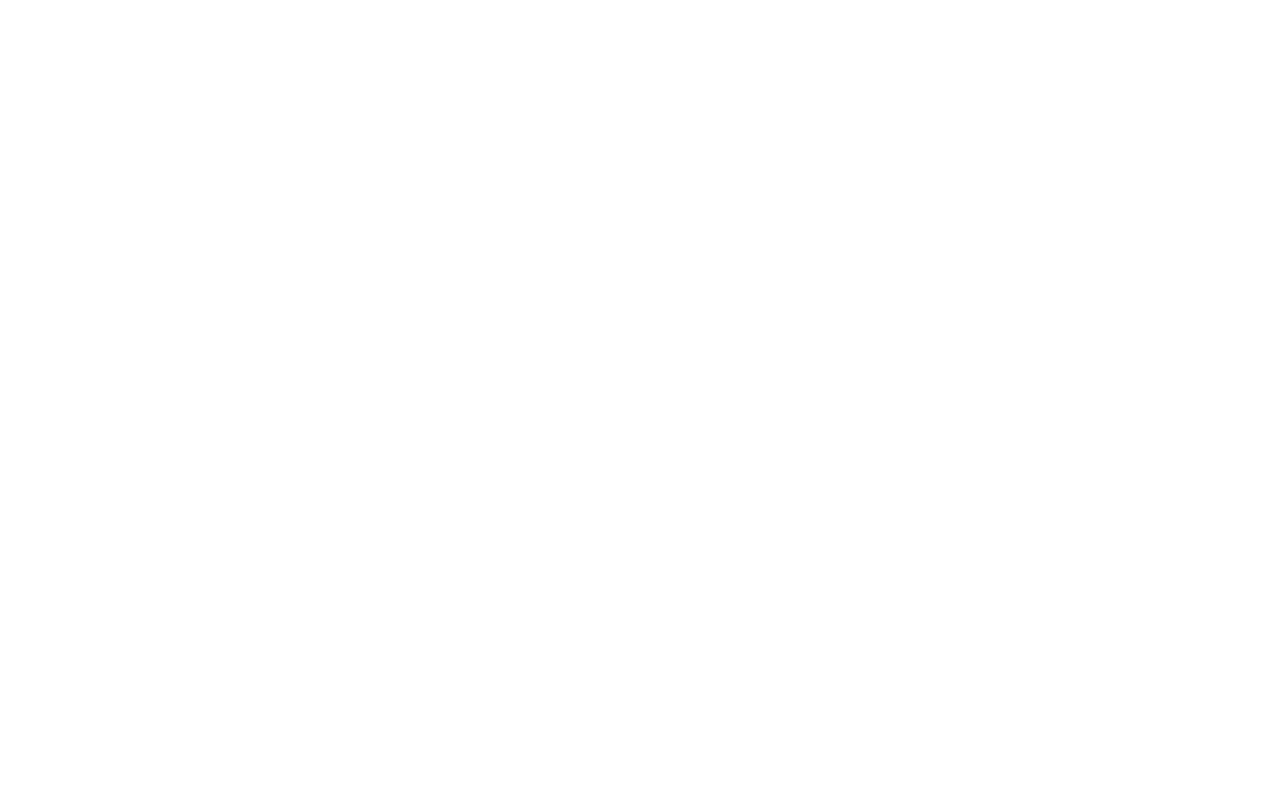
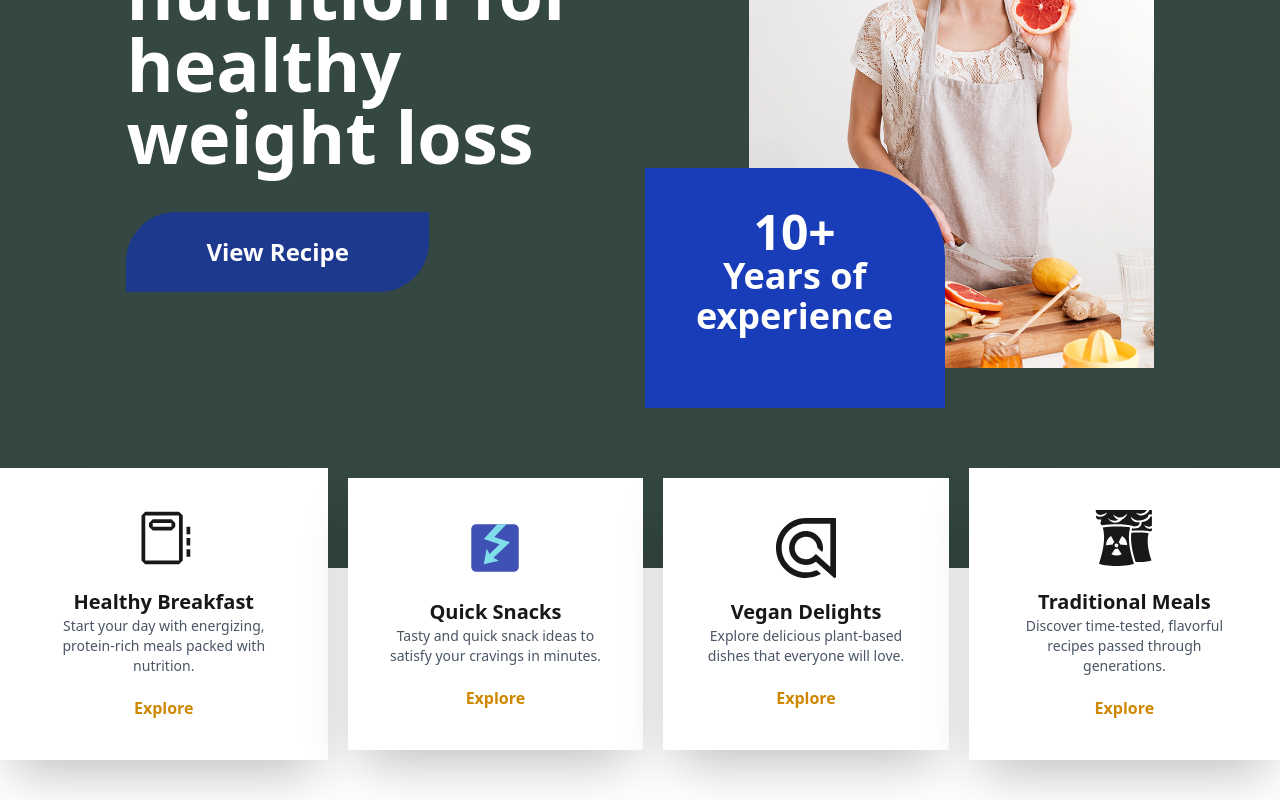
Before and after one commit to alvinmonir411/TastyTales-Client, a React (Vite) app: page / in a window 1280 px wide. Shown: the part 297-1097 px from the top of the page. Before the commit the page ends 800 px from the top, so only its background shows below. Built offline with nearby package versions, Linux system fonts and the light colour scheme; no server answers.

Commit message:
creat home section-- hero

```diff
--- /dev/null
+++ b/src/Components/Hero.jsx
@@ -0,0 +1,155 @@
+import React from "react";
+import { motion } from 'framer-motion';
+import { NavLink } from "react-router";
+import { div } from "framer-motion/client";
+import { GoArrowUpRight } from "react-icons/go";
+import { VscNotebook } from "react-icons/vsc";
+import { FcElectroDevices } from "react-icons/fc";
+import { FaAlgolia } from "react-icons/fa6";
+import { GiNuclearPlant } from "react-icons/gi";
+
+const Hero = () => {
+  return (
+    <div>
+      <div className=" p-10   bg-[#344742] h-full pb-50 text-white">
+        <div className="container mx-auto  flex justify-around items-center flex-1">
+          <div>
+            <motion.h1
+              initial={{ opacity: 0, x: -200 }}
+              animate={{ opacity: 1, x: 0 }}
+              transition={{ duration: 1 }}
+              className="text-2xl md:text-7xl font-bold "
+            >
+              Honest <br /> nutrition for
+              <br /> healthy
+              <br /> weight loss
+            </motion.h1>
+            <motion.button
+              initial={{ opacity: 0, y: 100 }}
+              animate={{ opacity: 1, y: 0 }}
+              transition={{ duration: 1 }}
+              className="rounded-tl-[50px] rounded-br-[50px] bg-blue-900 border-white capitalize text-2xl  text-white font-semibold px-20 py-6 mt-10  flex items-center gap-2 transition-all"
+            >
+              view recipe
+            </motion.button>
+          </div>
+          <div className="relative">
+            <motion.div
+              initial={{ opacity: 0, y: 360 }}
+              animate={{ opacity: 1, y: 0 }}
+              transition={{ duration: 1 }}
+
+            >
+              <img
+                src="/hero_img.jpg"
+                className=" h-[70vh] rounded-t-[100px] "
+                alt="Hero"
+              />
+            </motion.div>
+            <motion.div
+              initial={{ opacity: 0, x: 360 }}
+              animate={{ opacity: 1, x: 0 }}
+              transition={{ duration: 1 }}
+              className="bg-blue-800 w-[300px] h-60 p-5 text-center rounded-tr-[90px]  absolute -bottom-10 -left-26 "
+            >
+              <div className="p-5">
+                <p className="text-5xl font-semibold">10+</p>
+                <p className="text-4xl font-semibold">Years of experience</p>
+              </div>
+            </motion.div>
+          </div>
+        </div>
+      </div>
+      <div>
+        <div className=" container mb-10 mx-auto  flex -mt-25 justify-around gap-5 items-center">
+          {/* Card 1 */}
+          <motion.div
+            initial={{ opacity: 0, y: 150 }}
+            animate={{ opacity: 1, y: 0 }}
+            transition={{ duration: 1 }}
+            className="bg-white shadow-2xl p-10 text-center font-bold flex flex-col items-center gap-5 justify-center"
+          >
+            <div>
+              <VscNotebook size={60} />
+            </div>
+            <div>
+              <h1 className="text-xl">Healthy Breakfast</h1>
+              <p className="font-normal text-gray-600 text-sm">
+                Start your day with energizing, protein-rich meals packed with
+                nutrition.
+              </p>
+            </div>
+            <NavLink className="text-yellow-600 hover:underline">
+              Explore
+            </NavLink>
+          </motion.div>
+
+          {/* Card 2 */}
+          <motion.div
+            initial={{ opacity: 0, y: 150 }}
+            animate={{ opacity: 1, y: 0 }}
+            transition={{ duration: 1 }}
+            className="bg-white shadow-2xl p-10 text-center font-bold flex flex-col items-center gap-5 justify-center"
+          >
+            <div>
+              <FcElectroDevices size={60} />
+            </div>
+            <div>
+              <h1 className="text-xl">Quick Snacks</h1>
+              <p className="font-normal text-gray-600 text-sm">
+                Tasty and quick snack ideas to satisfy your cravings in minutes.
+              </p>
+            </div>
+            <NavLink className="text-yellow-600 hover:underline">
+              Explore
+            </NavLink>
+          </motion.div>
+
+          {/* Card 3 */}
+          <motion.div
+            initial={{ opacity: 0, y: 150 }}
+            animate={{ opacity: 1, y: 0 }}
+            transition={{ duration: 1 }}
+            className="bg-white shadow-2xl p-10 text-center font-bold flex flex-col items-center gap-5 justify-center"
+          >
+            <div>
+              <FaAlgolia size={60} />
+            </div>
+            <div>
+              <h1 className="text-xl">Vegan Delights</h1>
+              <p className="font-normal text-gray-600 text-sm">
+                Explore delicious plant-based dishes that everyone will love.
+              </p>
+            </div>
+            <NavLink className="text-yellow-600 hover:underline">
+              Explore
+            </NavLink>
+          </motion.div>
+
+          {/* Card 4 */}
+          <motion.div
+            initial={{ opacity: 0, y: 150 }}
+            animate={{ opacity: 1, y: 0 }}
+            transition={{ duration: 1 }}
+            className="bg-white shadow-2xl p-10 text-center font-bold flex flex-col items-center gap-5 justify-center"
+          >
+            <div>
+              <GiNuclearPlant size={60} />
+            </div>
+            <div>
+              <h1 className="text-xl">Traditional Meals</h1>
+              <p className="font-normal text-gray-600 text-sm">
+                Discover time-tested, flavorful recipes passed through
+                generations.
+              </p>
+            </div>
+            <NavLink className="text-yellow-600 hover:underline">
+              Explore
+            </NavLink>
+          </motion.div>
+        </div>
+      </div>
+    </div>
+  );
+};
+export default Hero;
--- a/src/Root/Home/Home.jsx
+++ b/src/Root/Home/Home.jsx
@@ -1,10 +1,13 @@
 import React from "react";
 import Navber from "../../Components/Navber";
+import Hero from "../../Components/Hero";
 
 const Home = () => {
   return (
     <div>
-      <Navber />
+      <div>
+        <Hero />
+      </div>
     </div>
   );
 };
--- a/src/Root/Root.jsx
+++ b/src/Root/Root.jsx
@@ -6,6 +6,7 @@
     <div>
 
       <Navber />
+
       <Outlet />
     </div>
   );
--- a/src/Router/Route.jsx
+++ b/src/Router/Route.jsx
@@ -5,6 +5,7 @@
 import AddRecipe from "../Pages/AddRecipe";
 import PrivetRout from "../PrivetRoute/PrivetRout";
 import Allrecipe from "../Pages/Allrecipe";
+import Home from './../Root/Home/Home';
 
 export const router = createBrowserRouter([
   {
@@ -12,10 +13,16 @@
     Component: Root,
     children: [
       {
+        index: true,
+        Component:Home
+
+
+    },
+      {
         path: "addrecipes",
         element: <PrivetRout>
-<AddRecipe/>
-</PrivetRout>,
+          <AddRecipe/>
+          </PrivetRout>,
       },
       {
         path: "Allrecipe",
```
Also changed, not shown: public/Aboutme.jpg (added), public/hero_img.jpg (added).
